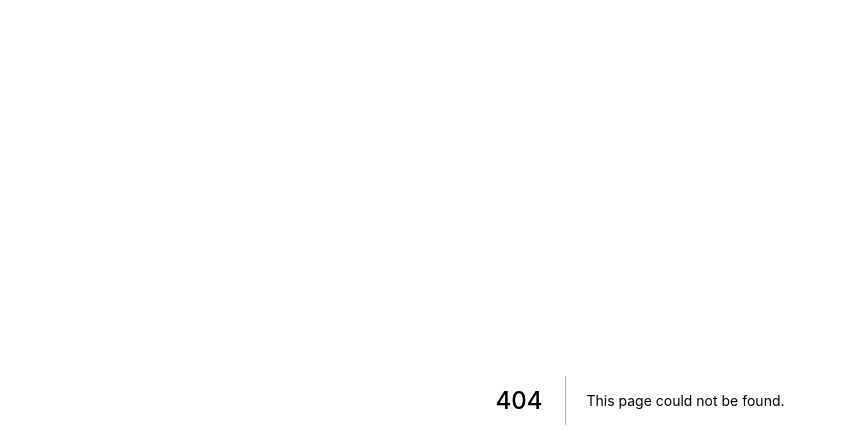
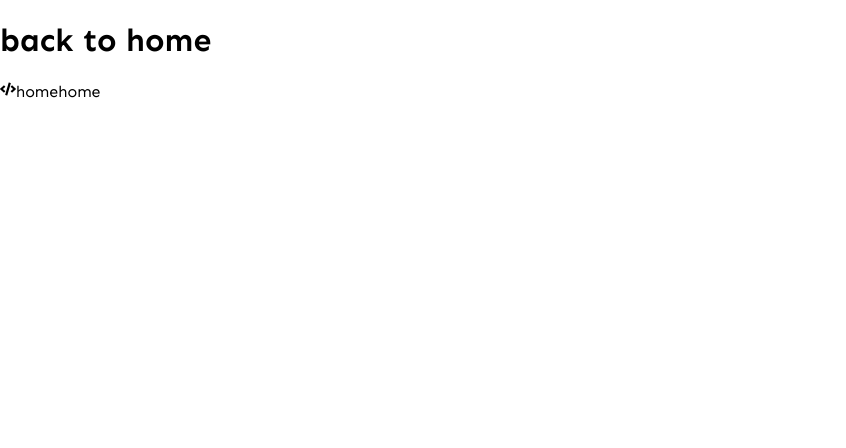
Before and after one commit to M-Kouache/my_portfolio, a Next.js app: page /about in a window 1280 px wide. Before the commit this address had no page. Shown: the top 448 px of the page, without its empty margins (0-846 px from the left). Built offline with nearby package versions, Linux system fonts and the light colour scheme.

Commit message:
solving file naming problem

```diff
--- a/pages/about/about.jsx
+++ b/pages/about/index.jsx
@@ -2,7 +2,7 @@ import {motion} from 'framer-motion'
 import Layout from '../../components/layout'
 import styles from '../../styles/Home.module.css'
 import Link from 'next/link'
-
+import Nav from '../navigator'
 
 const About = ()=> {
     return (
@@ -18,6 +18,7 @@ const About = ()=> {
                 <a><h1>back to home</h1></a>
             </Link>
             </motion.div>
+            <Nav/>
         </Layout>
     )
 }
--- /dev/null
+++ b/pages/navigator.jsx
@@ -0,0 +1,23 @@
+import Link from 'next/link';
+import styles from '../styles/Home.module.css'
+import {FaCode} from 'react-icons/fa';
+
+const Nav = ()=> {
+    return(
+        <div className={styles.nav_container}>
+            <Link href="/">
+                <a>
+                    <FaCode></FaCode>
+                </a>
+            </Link>
+            <Link href="./about/about">
+                <a>home</a>
+            </Link>
+            <Link href="./work/work">
+                <a>home</a>
+            </Link>
+        </div>
+    );
+}
+
+export default Nav;
```
Also changed, not shown: pages/index.js (+1 -25 lines), pages/academic/index.jsx (renamed from pages/academic/academic.jsx), pages/contact/contact.jsx (deleted), pages/contact/index.jsx (added), pages/work/index.jsx (added), pages/work/work.jsx (deleted).
